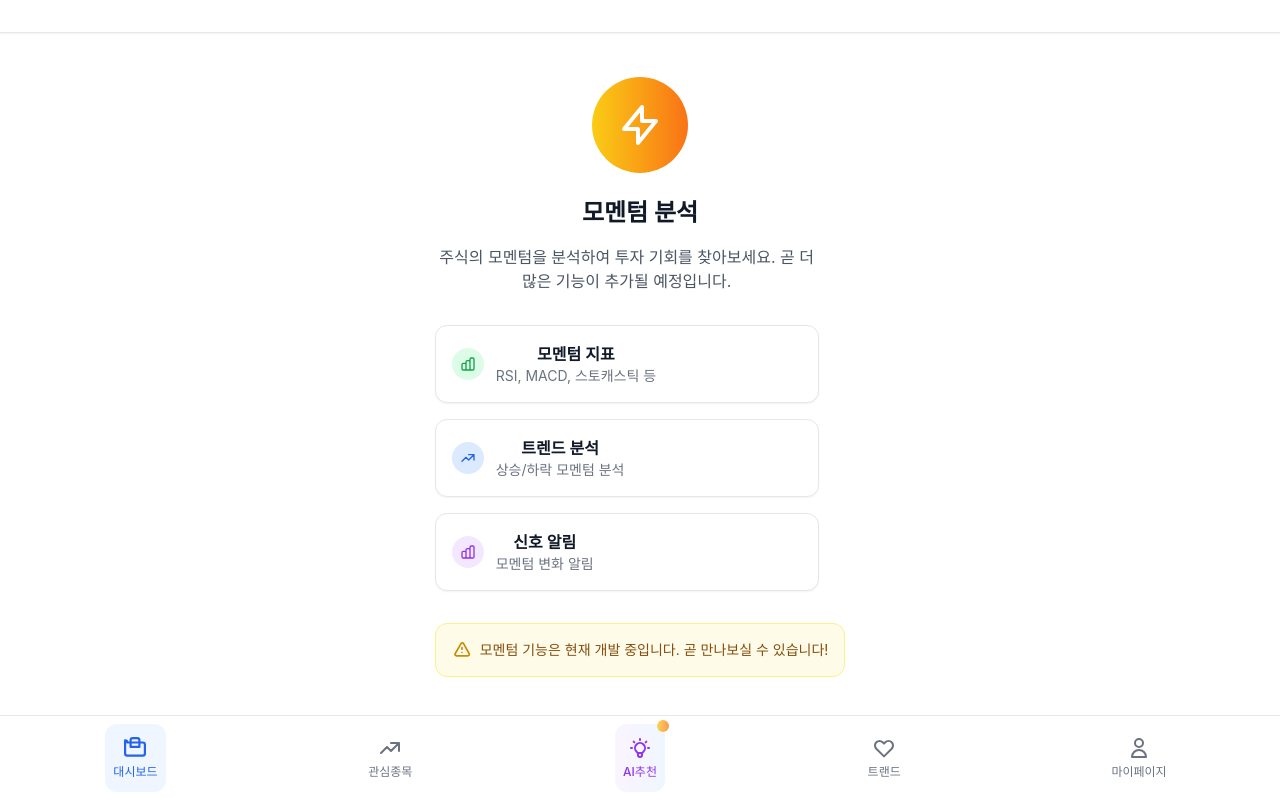
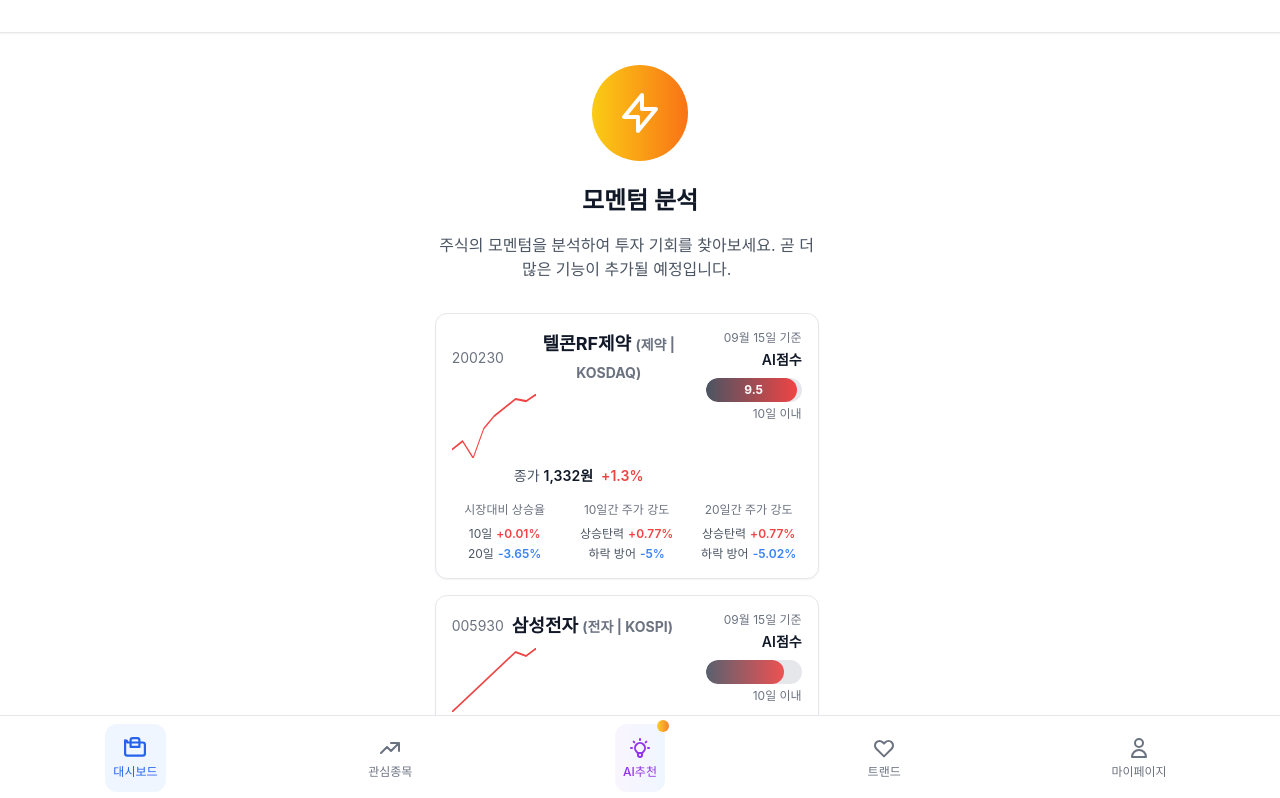
Before and after one commit to jinhyukpark/m-stocklink, a Next.js app: page /momentum in a window 1280 px wide. Shown: the top 798 px of the page. Built offline with nearby package versions, Linux system fonts and the light colour scheme.

Commit message:
Add market and keyword to all stocks in aiStockRecommendations

```diff
--- a/src/app/momentum/page.tsx
+++ b/src/app/momentum/page.tsx
@@ -1,9 +1,13 @@
 'use client'
 
-import React from 'react'
+import React, { useState, useEffect } from 'react'
 import MobileLayout from '@/components/MobileLayout'
+import { aiStockRecommendations } from '@/data/mockData' // Use aiStockRecommendations
+import MomentumAnalysisCard from '@/components/MomentumAnalysisCard'
 
 export default function MomentumPage() {
+  const [stockData, setStockData] = useState(aiStockRecommendations) // Set initial data
+
   return (
     <MobileLayout headerTitle="모멘텀">
       <div className="flex-1 flex flex-col items-center justify-center p-8">
@@ -26,49 +30,15 @@ export default function MomentumPage() {
             곧 더 많은 기능이 추가될 예정입니다.
           </p>
 
-          {/* 기능 미리보기 */}
+          {/* 종목 리스트 */}
           <div className="space-y-4 max-w-sm">
-            <div className="bg-white dark:bg-gray-800 rounded-xl p-4 shadow-sm border border-gray-200 dark:border-gray-700">
-              <div className="flex items-center space-x-3">
-                <div className="w-8 h-8 bg-green-100 dark:bg-green-900 rounded-full flex items-center justify-center">
-                  <svg className="w-4 h-4 text-green-600 dark:text-green-400" fill="none" stroke="currentColor" viewBox="0 0 24 24">
-                    <path strokeLinecap="round" strokeLinejoin="round" strokeWidth={2} d="M9 19v-6a2 2 0 00-2-2H5a2 2 0 00-2 2v6a2 2 0 002 2h2a2 2 0 002-2zm0 0V9a2 2 0 012-2h2a2 2 0 012 2v10m-6 0a2 2 0 002 2h2a2 2 0 002-2m0 0V5a2 2 0 012-2h2a2 2 0 012 2v14a2 2 0 01-2 2h-2a2 2 0 01-2-2z" />
-                  </svg>
-                </div>
-                <div>
-                  <h3 className="font-semibold text-gray-900 dark:text-white">모멘텀 지표</h3>
-                  <p className="text-sm text-gray-500 dark:text-gray-400">RSI, MACD, 스토캐스틱 등</p>
-                </div>
-              </div>
-            </div>
-
-            <div className="bg-white dark:bg-gray-800 rounded-xl p-4 shadow-sm border border-gray-200 dark:border-gray-700">
-              <div className="flex items-center space-x-3">
-                <div className="w-8 h-8 bg-blue-100 dark:bg-blue-900 rounded-full flex items-center justify-center">
-                  <svg className="w-4 h-4 text-blue-600 dark:text-blue-400" fill="none" stroke="currentColor" viewBox="0 0 24 24">
-                    <path strokeLinecap="round" strokeLinejoin="round" strokeWidth={2} d="M13 7h8m0 0v8m0-8l-8 8-4-4-6 6" />
-                  </svg>
-                </div>
-                <div>
-                  <h3 className="font-semibold text-gray-900 dark:text-white">트렌드 분석</h3>
-                  <p className="text-sm text-gray-500 dark:text-gray-400">상승/하락 모멘텀 분석</p>
-                </div>
-              </div>
-            </div>
-
-            <div className="bg-white dark:bg-gray-800 rounded-xl p-4 shadow-sm border border-gray-200 dark:border-gray-700">
-              <div className="flex items-center space-x-3">
-                <div className="w-8 h-8 bg-purple-100 dark:bg-purple-900 rounded-full flex items-center justify-center">
-                  <svg className="w-4 h-4 text-purple-600 dark:text-purple-400" fill="none" stroke="currentColor" viewBox="0 0 24 24">
-                    <path strokeLinecap="round" strokeLinejoin="round" strokeWidth={2} d="M9 19v-6a2 2 0 00-2-2H5a2 2 0 00-2 2v6a2 2 0 002 2h2a2 2 0 002-2zm0 0V9a2 2 0 012-2h2a2 2 0 012 2v10m-6 0a2 2 0 002 2h2a2 2 0 002-2m0 0V5a2 2 0 012-2h2a2 2 0 012 2v14a2 2 0 01-2 2h-2a2 2 0 01-2-2z" />
-                  </svg>
-                </div>
-                <div>
-                  <h3 className="font-semibold text-gray-900 dark:text-white">신호 알림</h3>
-                  <p className="text-sm text-gray-500 dark:text-gray-400">모멘텀 변화 알림</p>
-                </div>
-              </div>
-            </div>
+            {stockData.map((stock, index) => (
+              <MomentumAnalysisCard
+                key={stock.code}
+                stock={stock}
+                index={index}
+              />
+            ))}
           </div>
 
           {/* 알림 */}
--- a/src/app/stocks/page.tsx
+++ b/src/app/stocks/page.tsx
@@ -1,22 +1,32 @@
 'use client'
 
-import React, { useState, useMemo } from 'react'
+import React, { useState, useMemo, useEffect } from 'react'
 import { useRouter } from 'next/navigation'
 import MobileLayout from '@/components/MobileLayout'
 import ProUpgradeOverlay from '@/components/ProUpgradeOverlay'
 import { useAppStore } from '@/stores/useAppStore'
 import { stocks, themes, industries, sortOptions, interestGroups } from '@/data/mockData'
+import Modal from '@/components/Modal' // Import Modal component
 
 export default function StocksPage() {
   const router = useRouter()
-  const { stocks: stockState, setStockCategory, setStockSortBy, setStockSearchQuery, toggleFavorite } = useAppStore()
+  const { stocks: stockState, setStockCategory, setStockSortBy, setStockSearchQuery, toggleFavorite, user } = useAppStore()
+  const isLoggedIn = user.isLoggedIn // Use global login state
   const [searchQuery, setSearchQuery] = useState('')
   const [activeTab, setActiveTab] = useState('news')
   const [customGroups, setCustomGroups] = useState(interestGroups)
+  const [showLoginModal, setShowLoginModal] = useState(false) // State for showing login modal
 
   // 사용자 상태 (실제 앱에서는 로그인 상태나 라이센스 상태를 확인)
-  const [isLoggedIn, setIsLoggedIn] = useState(false) // 로그인 상태
   const [hasProLicense, setHasProLicense] = useState(false) // Pro 라이센스 보유 상태
+
+  useEffect(() => {
+    if (!isLoggedIn) {
+      setShowLoginModal(true) // Show login modal if not logged in
+    } else {
+      setShowLoginModal(false) // Hide login modal if logged in
+    }
+  }, [isLoggedIn])
 
   // 새 탭 추가 기능
   const addNewTab = () => {
@@ -75,7 +85,11 @@ export default function StocksPage() {
   }
 
   const handleStockClick = (stockId: string) => {
-    router.push(`/stock/${stockId}`)
+    if (!isLoggedIn) {
+      setShowLoginModal(true) // Show login modal if not logged in
+    } else {
+      router.push(`/stock/${stockId}`)
+    }
   }
 
   const formatNumber = (num: number) => {
@@ -288,6 +302,22 @@ export default function StocksPage() {
           </div>
         </div>
       </div>
+
+      {/* 로그인 모달 */}
+      <Modal isOpen={showLoginModal} onClose={() => setShowLoginModal(false)}>
+        <div className="p-4">
+          <h2 className="text-lg font-bold text-gray-900 dark:text-white mb-4">로그인이 필요한 서비스입니다</h2>
+          <button
+            onClick={() => {
+              setShowLoginModal(false)
+              router.push('/profile') // Redirect to profile page
+            }}
+            className="w-full py-2 px-4 bg-blue-500 text-white rounded-lg hover:bg-blue-600 transition-colors"
+          >
+            확인
+          </button>
+        </div>
+      </Modal>
     </MobileLayout>
   )
 }
--- /dev/null
+++ b/src/components/Modal.tsx
@@ -0,0 +1,29 @@
+import React from 'react'
+
+interface ModalProps {
+  isOpen: boolean
+  onClose: () => void
+  children: React.ReactNode
+}
+
+const Modal: React.FC<ModalProps> = ({ isOpen, onClose, children }) => {
+  if (!isOpen) return null
+
+  return (
+    <div className="fixed inset-0 z-50 flex items-center justify-center bg-black bg-opacity-50">
+      <div className="bg-white dark:bg-gray-800 rounded-lg shadow-lg overflow-hidden w-11/12 max-w-md">
+        <div className="p-4">
+          {children}
+        </div>
+        <button
+          onClick={onClose}
+          className="absolute top-0 right-0 mt-2 mr-2 text-gray-500 hover:text-gray-700 dark:text-gray-400 dark:hover:text-gray-300"
+        >
+          &times;
+        </button>
+      </div>
+    </div>
+  )
+}
+
+export default Modal
--- a/src/components/MomentumAnalysisCard.tsx
+++ b/src/components/MomentumAnalysisCard.tsx
@@ -27,6 +27,8 @@ interface MomentumAnalysisCardProps {
     }
     chartData: Array<{ date: string; price: number }>
     isFavorite: boolean
+    keyword: string;
+    market: string;
   }
   onFavoriteToggle?: (stockId: string) => void
   onStockClick?: (stockId: string) => void
@@ -53,7 +55,9 @@ export default function MomentumAnalysisCard({
         <div className="flex-1">
           <div className="flex items-center space-x-2 mb-2">
             <span className="text-sm text-gray-500 dark:text-gray-400">{stock.code}</span>
-            <h3 className="text-lg font-bold text-gray-900 dark:text-white">{stock.name}</h3>
+            <h3 className="text-lg font-bold text-gray-900 dark:text-white">
+              {stock.name} <span className="text-sm text-gray-500 dark:text-gray-400">({stock.keyword} | {stock.market})</span>
+            </h3>
           </div>
 
           {/* 차트 영역 - 1/3 너비로 제한 */}
@@ -130,9 +134,9 @@ export default function MomentumAnalysisCard({
 
       {/* 하단 테이블 섹션 */}
       <div className="grid grid-cols-3 gap-4">
-        {/* 시장대비 상승률 */}
+        {/* 시장대비 상승율 */}
         <div className="text-center">
-          <div className="text-xs text-gray-500 dark:text-gray-400 mb-2">시장대비 상승률</div>
+          <div className="text-xs text-gray-500 dark:text-gray-400 mb-2">시장대비 상승율</div>
           <div className="space-y-1">
             <div className="text-xs">
               <span className="text-gray-600 dark:text-gray-400">10일</span>
--- a/src/data/mockData.ts
+++ b/src/data/mockData.ts
@@ -305,6 +305,8 @@ export const aiStockRecommendations = [
     change: 17,
     changeRate: 1.3,
     aiScore: 9.5,
+    market: 'KOSDAQ',
+    keyword: '제약',
     marketComparison: {
       '10일': 0.01,
       '20일': -3.65
@@ -340,6 +342,8 @@ export const aiStockRecommendations = [
     change: 1200,
     changeRate: 1.7,
     aiScore: 8.2,
+    market: 'KOSPI',
+    keyword: '전자',
     marketComparison: {
       '10일': 2.15,
       '20일': 1.85
@@ -375,6 +379,8 @@ export const aiStockRecommendations = [
     change: -2500,
     changeRate: -1.96,
     aiScore: 7.8,
+    market: 'KOSPI',
+    keyword: '반도체',
     marketComparison: {
       '10일': -1.25,
       '20일': 0.45
@@ -410,6 +416,8 @@ export const aiStockRecommendations = [
     change: 3500,
     changeRate: 1.93,
     aiScore: 8.9,
+    market: 'KOSPI',
+    keyword: 'IT',
     marketComparison: {
       '10일': 3.25,
       '20일': 2.15
@@ -445,6 +453,8 @@ export const aiStockRecommendations = [
     change: 15000,
     changeRate: 1.71,
     aiScore: 9.1,
+    market: 'KOSPI',
+    keyword: '바이오',
     marketComparison: {
       '10일': 4.25,
       '20일': 3.85
```
